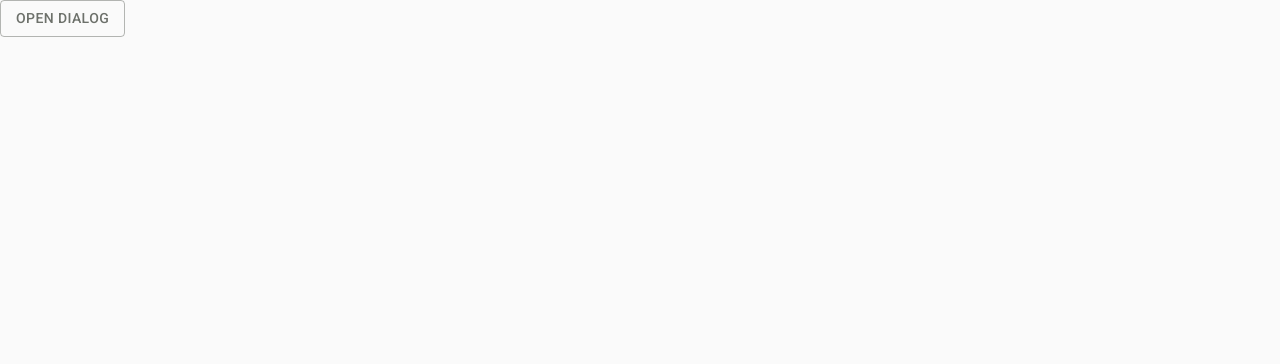
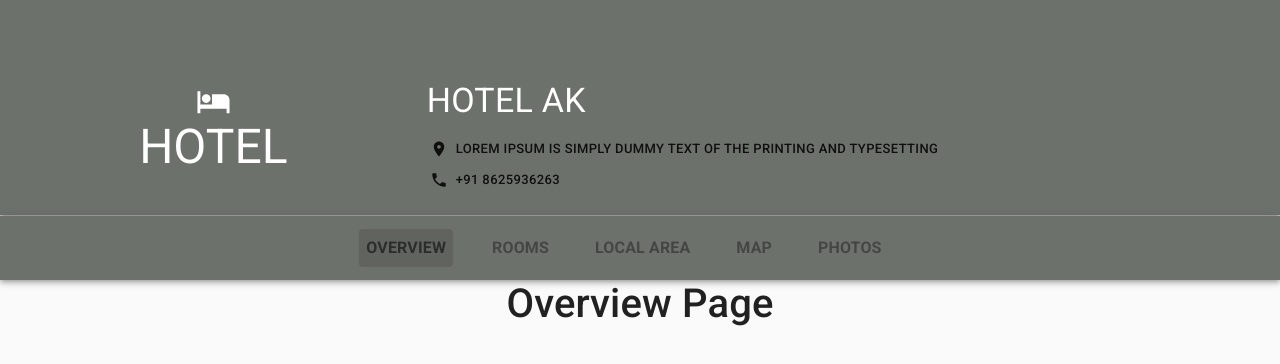
Before and after one commit to akshay-zagade/hotel-management, a React (Create React App) app: page / in a window 1280 px wide. Shown: the top 364 px of the page. Built offline with nearby package versions, Linux system fonts and the light colour scheme.

Commit message:
room page added to menu

```diff
--- a/src/App.js
+++ b/src/App.js
@@ -1,7 +1,6 @@
 import { createMuiTheme, CssBaseline, ThemeProvider } from "@material-ui/core";
 import React from "react";
 import AppRouter from "./components/AppRouter";
-import EnquiryForm from "./components/EnquiryForm";
 
 function App() {
   const theme = createMuiTheme({
@@ -21,8 +20,7 @@ function App() {
       <ThemeProvider theme={theme}>
         <CssBaseline />
         <div className="App">
-          {/* <AppRouter/> */}
-          <EnquiryForm />
+          <AppRouter/>
         </div>
       </ThemeProvider>
     </React.Fragment>
--- a/src/components/HorizontalNavigation.js
+++ b/src/components/HorizontalNavigation.js
@@ -8,7 +8,6 @@ import { Link } from "react-router-dom";
 const useStyles = makeStyles((theme) => ({
   paper: {
     display: "flex",
-    // border: `1px solid ${theme.palette.divider}`,
     flexWrap: "wrap",
     justifyContent: "center",
     [theme.breakpoints.down("xs")]: {
--- a/src/components/Room.js
+++ b/src/components/Room.js
@@ -1,9 +1,10 @@
 import React from 'react'
+import RoomPage from './RoomPage'
 
 function Room() {
     return (
         <div>
-            <h1 style={{textAlign:"center"}}>Room Page</h1>
+            <RoomPage/>
         </div>
     )
 }
```
